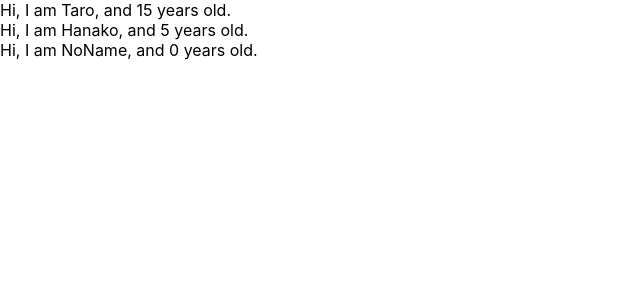
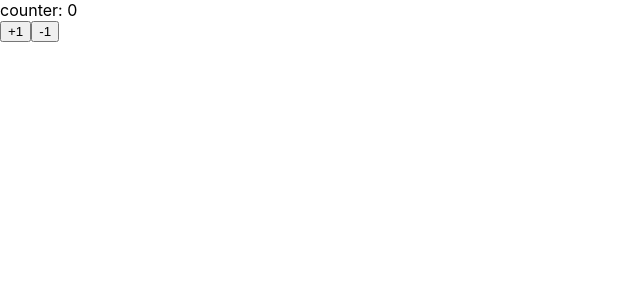
Before and after one commit to ayabin/udemy-react-redux-crud-application, a React (Create React App) app: page / in a window 1280 px wide. Shown: the top 300 px of the page, without its empty margins (0-640 px from the left). Built offline with nearby package versions, Linux system fonts and the light colour scheme.

Commit message:
learn state and setState

```diff
--- a/src/App.js
+++ b/src/App.js
@@ -1,32 +1,33 @@
-import React from 'react';
-import PropTypes from 'prop-types';
+import React, { Component } from 'react';
 
 const App = () => {
-  const profiles = [
-    { name: 'Taro', age: 15 },
-    { name: 'Hanako', age: 5 },
-    { name: 'NoName', age: 0 },
-  ];
-  return (
-    <div>
-      {profiles.map((profile, index) => {
-        return <User name={profile.name} age={profile.age} key={index} />;
-      })}
-    </div>
-  );
+  return <Counter></Counter>;
 };
 
-const User = (props) => {
-  return (
-    <div>
-      Hi, I am {props.name}, and {props.age} years old.
-    </div>
-  );
-};
+class Counter extends Component {
+  constructor(props) {
+    super(props);
+    this.state = {
+      count: 0,
+    };
+  }
 
-User.propTypes = {
-  name: PropTypes.string,
-  age: PropTypes.number.isRequired,
-};
+  handlePlusButton = () => {
+    this.setState({ count: this.state.count + 1 });
+  };
 
+  handleMinusButton = () => {
+    this.setState({ count: this.state.count - 1 });
+  };
+
+  render() {
+    return (
+      <React.Fragment>
+        <div>counter: {this.state.count}</div>
+        <button onClick={this.handlePlusButton}>+1</button>
+        <button onClick={this.handleMinusButton}>-1</button>
+      </React.Fragment>
+    );
+  }
+}
 export default App;
```
